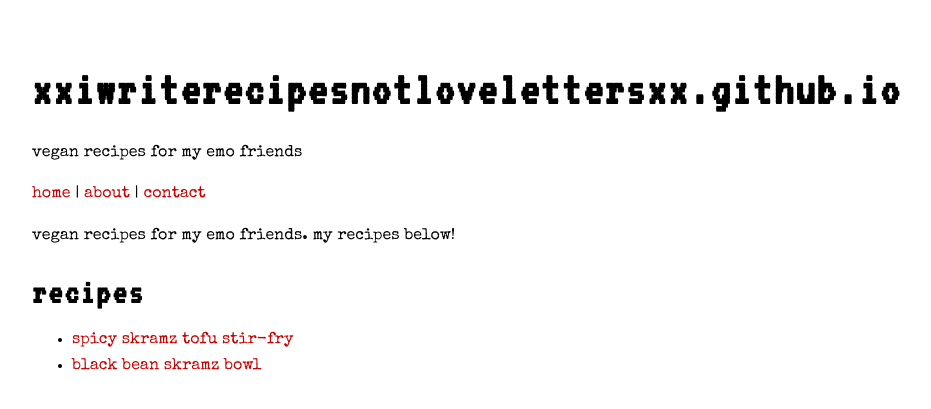
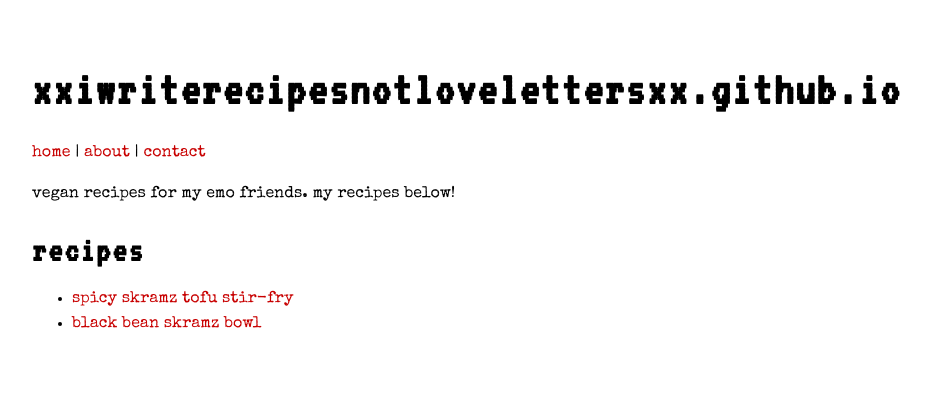
Before and after one commit to xxiwriterecipesnotlovelettersxx/xxiwriterecipesnotlovelettersxx.github.io, a Jekyll site: the page built from index.md, in a window 1280 px wide. Shown: the top 409 px of the page, without its empty margins (233-1164 px from the left). Built offline with Jekyll 4.4.1, drawn with Linux system fonts in a browser that asks for light colours.

Commit message:
Update _config.yml

```diff
--- a/_config.yml
+++ b/_config.yml
@@ -1,4 +1,3 @@
-description: vegan recipes for my emo friends
 author: darcy
 theme: minima
 url: "https://xxiwriterecipesnotlovelettersxx.github.io"
```
